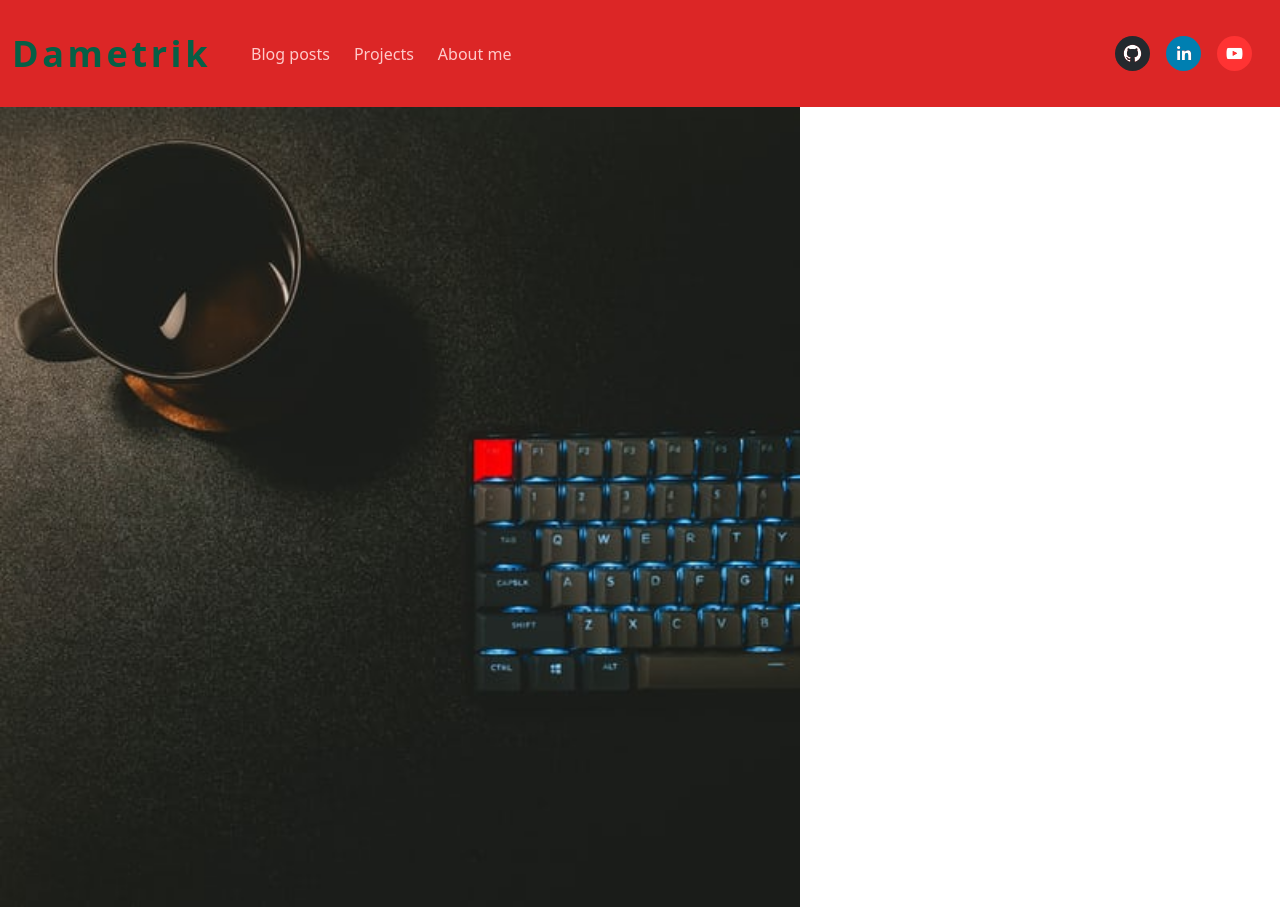
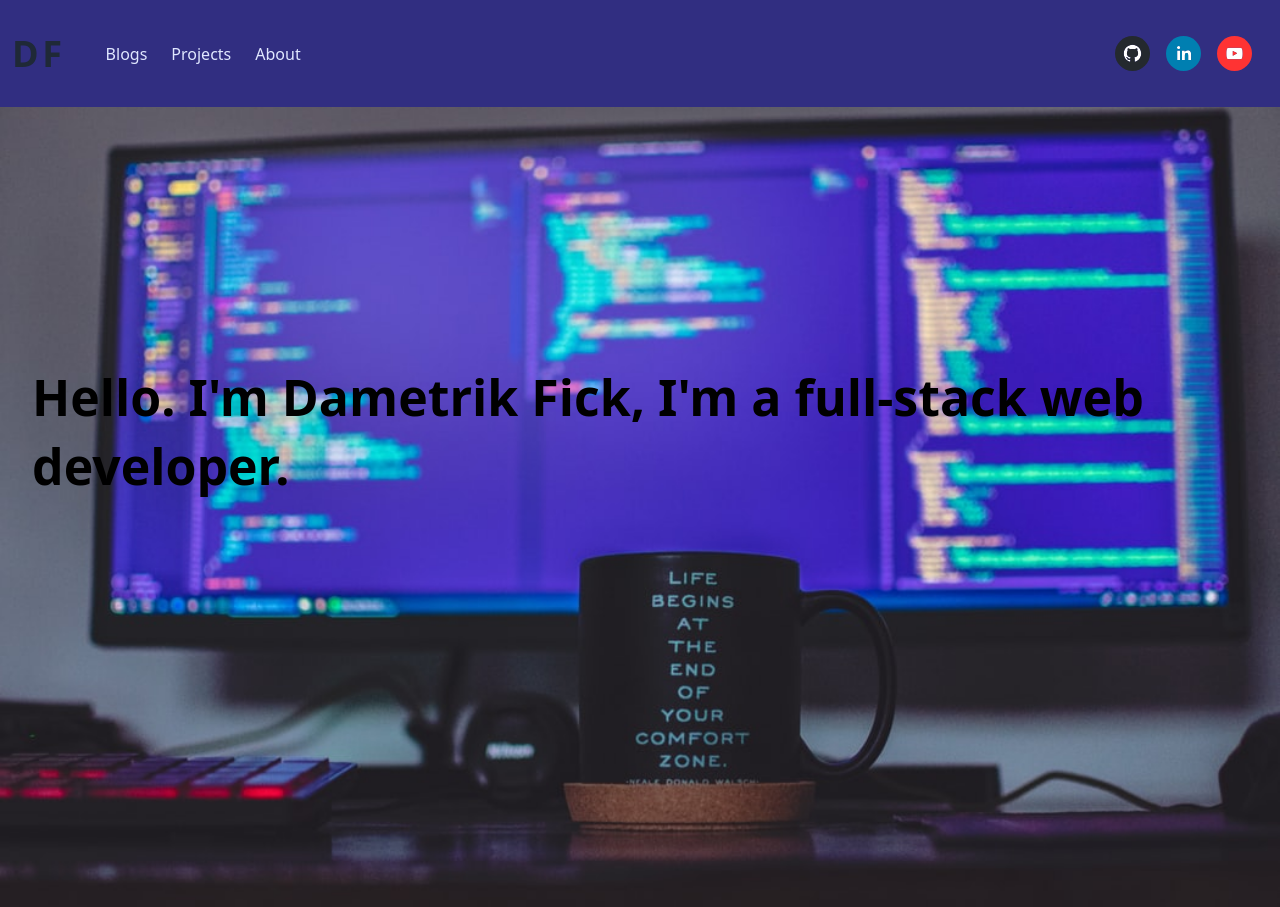
Before and after one commit to DeLaCruz26/my-portfolio, a React (Create React App) app: page / in a window 1280 px wide. Built offline with nearby package versions, Linux system fonts and the light colour scheme.

Commit message:
styled home page

```diff
--- a/src/Components/Home.js
+++ b/src/Components/Home.js
@@ -1,12 +1,18 @@
 import React from 'react';
-import image from '../portfolio-img.jpeg'
+import image from '../portfolio-img-2.jpeg'
 
 const Home = () => {
     return (
         <main>
-            <img src={image} alt='Keyboard and coffee' className='absolute object-cover w-ful h-full'/>
-            <section>
-                <h1>Greetings. I'm Dametrik</h1>
+            <img src={image}
+            alt='developer picture'
+            className='absolute object-cover w-full h-full'
+            />
+            <section className='relative flex justify-center min-h-screen pt-12 lg:pt-64 px-8'>
+                <h1 className='text-6xl text-black font-bold cursive leading-none lg:leading-snug home-name'
+                >
+                    Hello. I'm Dametrik Fick, I'm a full-stack web developer.
+                </h1>
             </section>
         </main>
     );
--- a/src/Components/NavBar.js
+++ b/src/Components/NavBar.js
@@ -4,33 +4,33 @@ import { SocialIcon } from 'react-social-icons'
 
 const NavBar = () => {
     return (
-        <header className='bg-red-600'>
+        <header className='bg-indigo-900'>
            <div className='container mx-auto flex justify-between'>
                <nav className='flex'>
                    <NavLink to='/'
                     exact
                     activeClassName='text-white'
-                    className='inline-flex items-center py-6 px-3 mr-4 text-red-100 hover:text-green-800 text-4xl font-bold cursive tracking-widest'
+                    className='inline-flex items-center py-6 px-3 mr-4 text-indigo-100 hover:text-gray-800 text-4xl font-bold cursive tracking-widest'
                     >
-                       Dametrik
+                        DF
                    </NavLink>
                    <NavLink to='/post'
-                   className='inline-flex items-center py-3 px-3 my-6 rounded text-red-200 hover:text-green-800'
-                   activeClassName='text-red-100 bg-red-700'
+                   className='inline-flex items-center py-3 px-3 my-6 rounded text-indigo-100 hover:text-gray-800'
+                   activeClassName='text-indigo-50 bg-indigo-700'
                    >
-                       Blog posts
+                       Blogs
                    </NavLink>
                    <NavLink to='/project'
-                   className='inline-flex items-center py-3 px-3 my-6 rounded text-red-200 hover:text-green-800'
-                   activeClassName='text-red-100 bg-red-700'
+                   className='inline-flex items-center py-3 px-3 my-6 rounded text-indigo-100 hover:text-gray-800'
+                   activeClassName='text-indigo-50 bg-indigo-700'
                    >
                        Projects
                    </NavLink>
                    <NavLink to='/about'
-                   className='inline-flex items-center py-3 px-3 my-6 rounded text-red-200 hover:text-green-800'
-                   activeClassName='text-red-100 bg-red-700'
+                   className='inline-flex items-center py-3 px-3 my-6 rounded text-indigo-100 hover:text-gray-800'
+                   activeClassName='text-indigo-50 bg-indigo-700'
                    >
-                       About me
+                       About
                    </NavLink>
                </nav>
                <div className='inline-flex py-3 px-3 my-6'>
--- a/src/index.css
+++ b/src/index.css
@@ -13,5 +13,5 @@
 }
 
 .home-name {
-  font-size: 150px;
+  font-size: 50px;
 }
```
Also changed, not shown: src/portfolio-img-2.jpeg (added), src/portfolio-img.jpeg (deleted).
